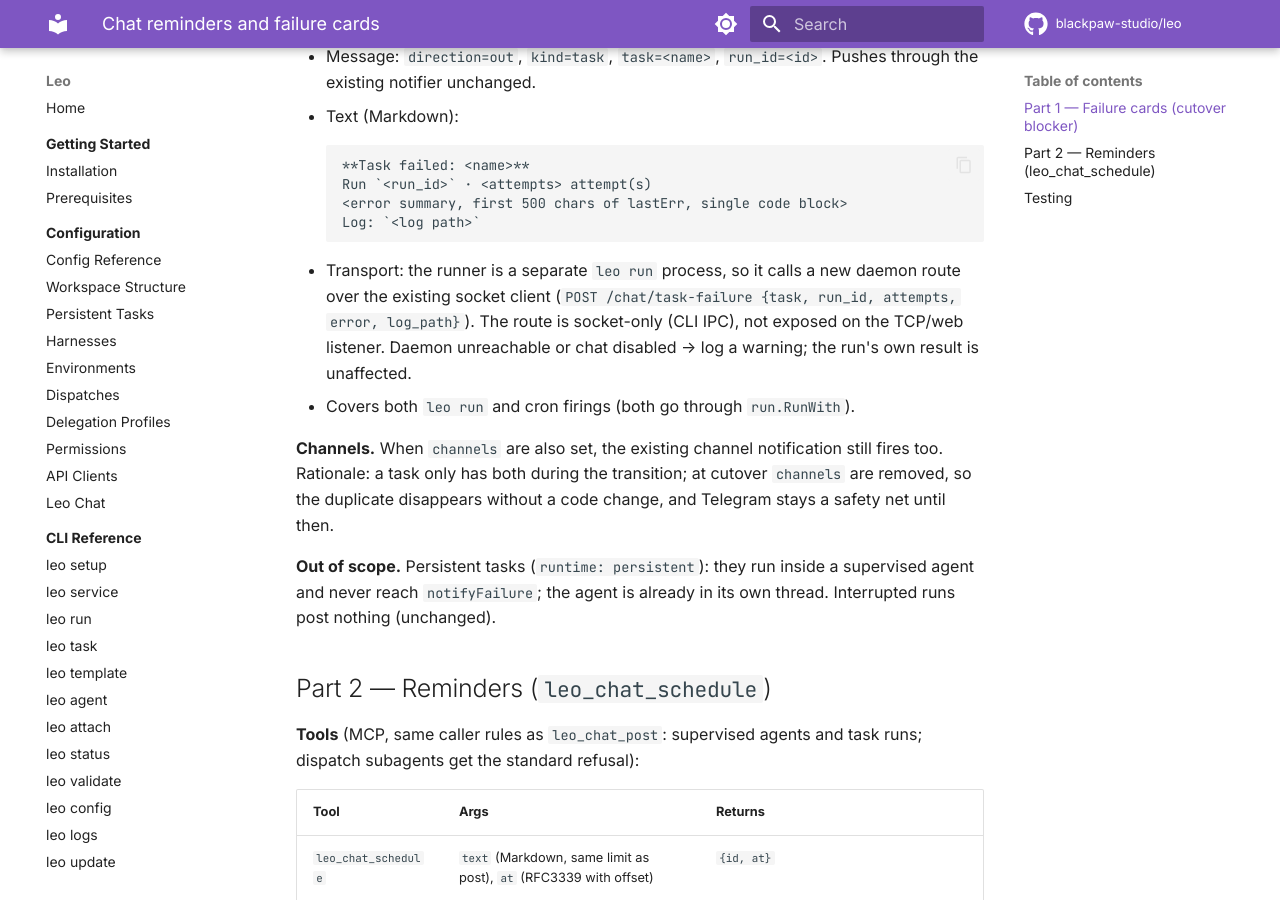
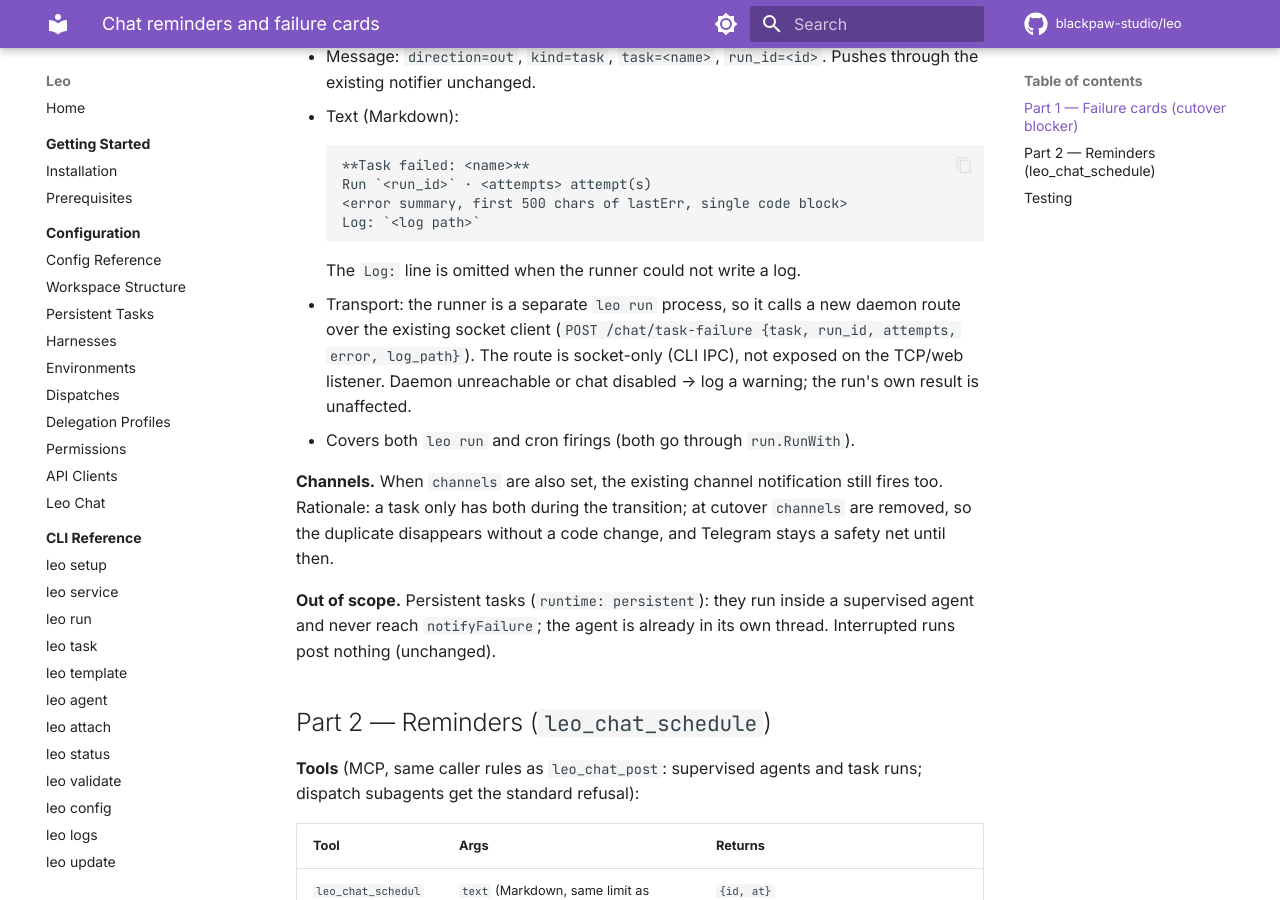
Before and after one commit to blackpaw-studio/leo, an MkDocs documentation site: the page built from docs/specs/2026-10-13-chat-reminders-and-failure-cards.md, in a window 1280 px wide and 900 px high, scrolled down 455 px. Built offline with MkDocs 1.6.1 and Material for MkDocs 9.7.7, drawn with Linux system fonts in a browser that asks for light colours; comment, search, counter and statistics services are not loaded.

Commit message:
docs: failure card omits Log line when no log was written
Claude-Session: https://claude.ai/code/session_0173J2QMii9KcbGfdii4WNUM

````diff
--- a/docs/specs/2026-10-13-chat-reminders-and-failure-cards.md
+++ b/docs/specs/2026-10-13-chat-reminders-and-failure-cards.md
@@ -21,6 +21,7 @@ into the task owner's thread, whether or not the task has `channels`.
   <error summary, first 500 chars of lastErr, single code block>
   Log: `<log path>`
   ```
+  The `Log:` line is omitted when the runner could not write a log.
 - Transport: the runner is a separate `leo run` process, so it calls a new
   daemon route over the existing socket client
   (`POST /chat/task-failure {task, run_id, attempts, error, log_path}`). The
````
